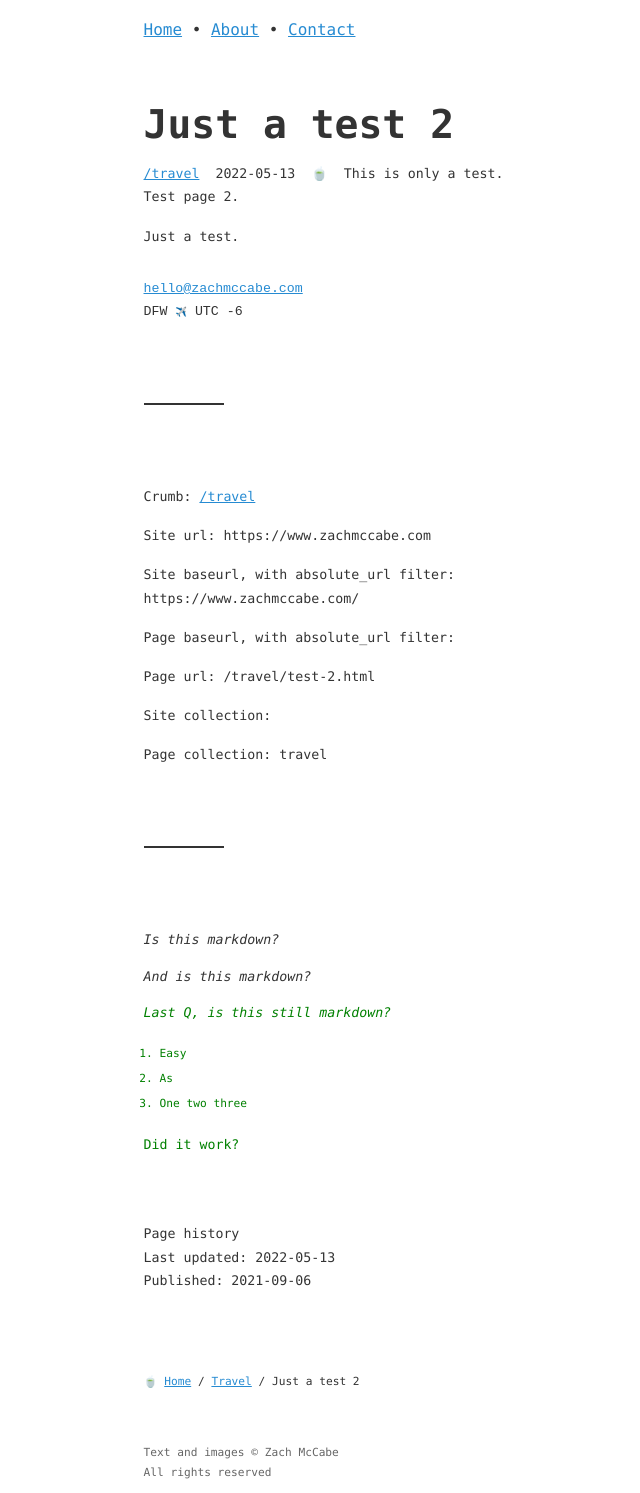
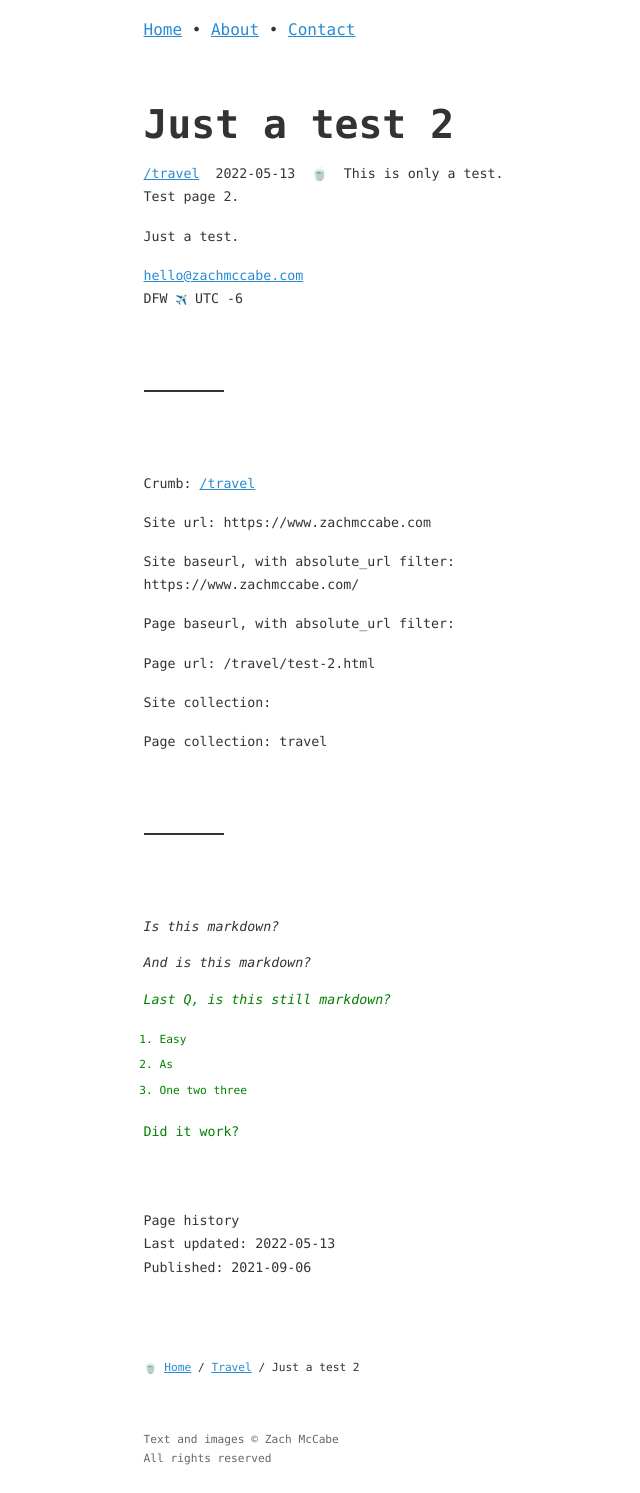
Before and after one commit to zachmccabe/zachmccabe.github.io, a Jekyll site: the page built from _travel/test-2.md, in a window 1280 px wide. Shown: the whole page, without its empty margins (191-831 px from the left). Built offline with Jekyll 4.4.1, drawn with Linux system fonts in a browser that asks for light colours.

Commit message:
Update key_details_full.html

```diff
--- a/_includes/key_details_full.html
+++ b/_includes/key_details_full.html
@@ -1,4 +1,2 @@
-<pre>
-<a href="mailto:hello@zachmccabe.com">hello@zachmccabe.com</a>
+{% include key_details.html %}<br>
 DFW <span style="font-size:70%;">✈️</span> UTC -6
-</pre>
```
